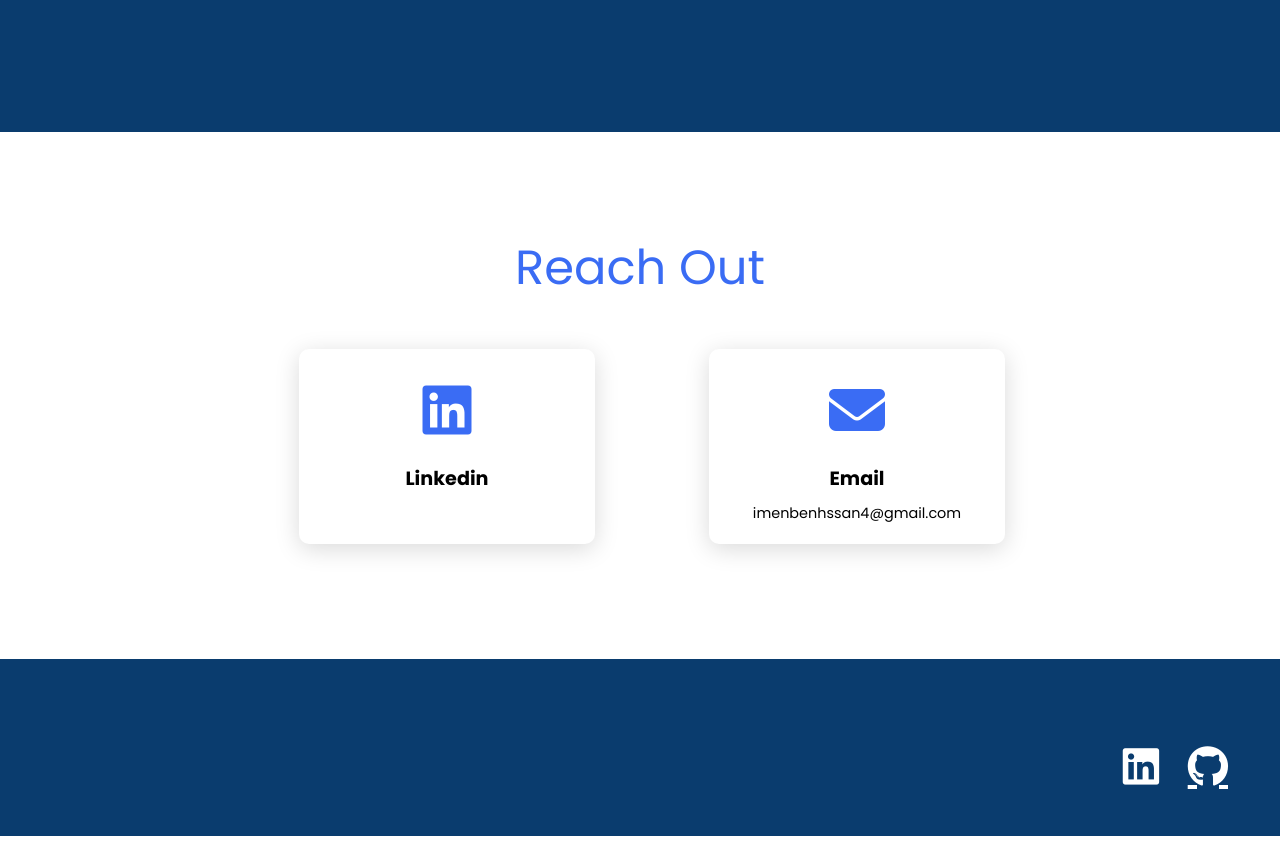
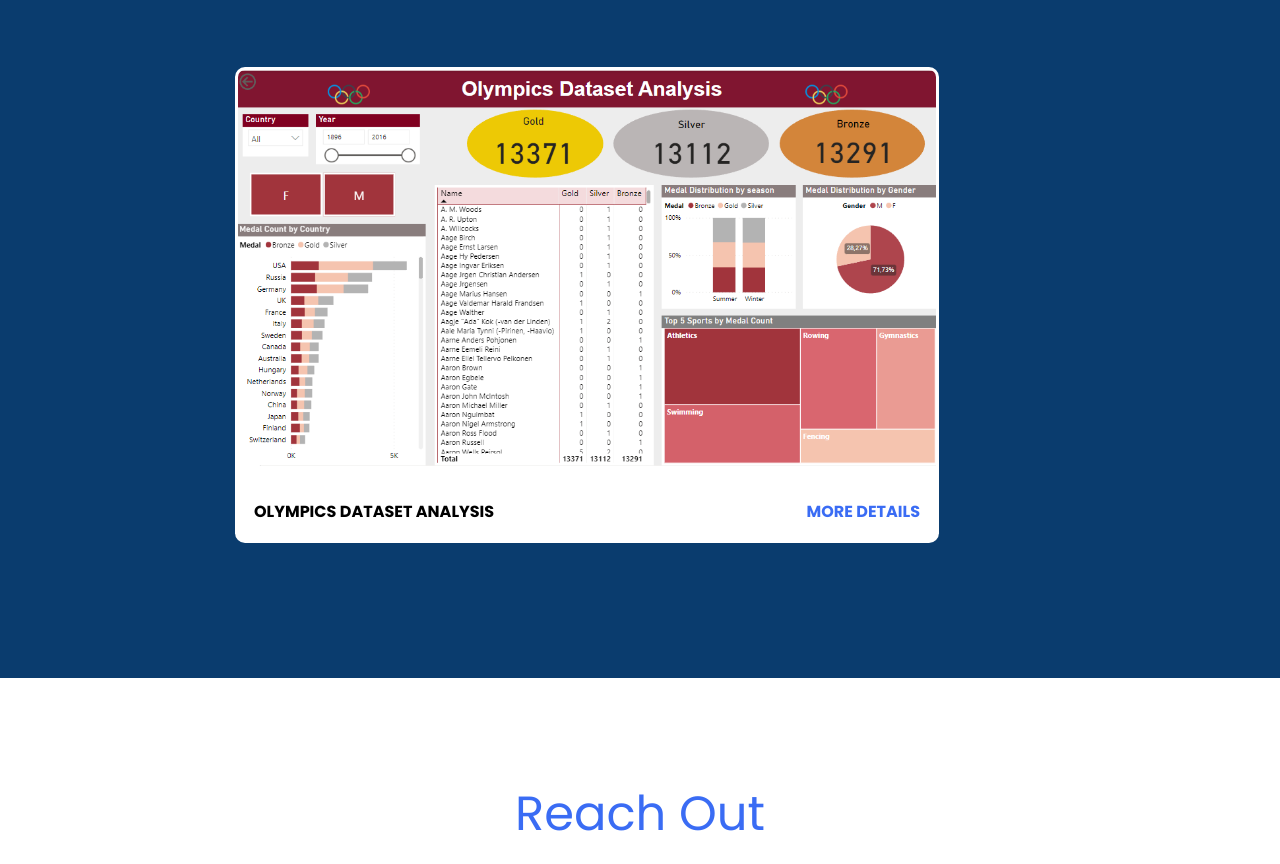
Before and after one commit to Imen-BH/imen-BH.github.io, a plain HTML site: page index.html in a window 1280 px wide. Shown: the part 1499-2363 px from the top of the page. Before the commit the page ends 2335 px from the top, so only its background shows below. Drawn offline with Linux system fonts and the light colour scheme.

Commit message:
Update index.html and add new images

```diff
--- a/index.html
+++ b/index.html
@@ -42,6 +42,16 @@
                     <strong class="project-title">
                         <span>Sales Dashboard with Power BI</span>
                         <a href="https://app.powerbi.com/view?r=eyJrIjoiYjg4N2Y3YzAtM2FhMi00N2NmLTk3OTMtMzZkMTRiYzJhN2E4IiwidCI6IjI3MGRlZTU4LThkMGEtNDU2MC05ZDgxLTBmMDlkZThkOTZiNiJ9" class="more-details" target="_blank">more details</a>                    </strong>
+                </div>
+            </div>
+            <div class="project-card">
+                <div class="project-image">
+                    <img src="images\olympic.png" />
+                </div>
+                <div class="project-info">
+                    <strong class="project-title">
+                        <span> Olympics Dataset Analysis</span>
+                        <a href="https://app.powerbi.com/view?r=eyJrIjoiYjY0YzRlNTItYWY0MS00YTA4LWEyNzEtOTljMDhjZDk3MDU2IiwidCI6IjI3MGRlZTU4LThkMGEtNDU2MC05ZDgxLTBmMDlkZThkOTZiNiJ9" class="more-details" target="_blank">more details</a>                    </strong>
                 </div>
             </div>
              <!--<div class="project-card">
```
Also changed, not shown: images/olympic.png (added).
